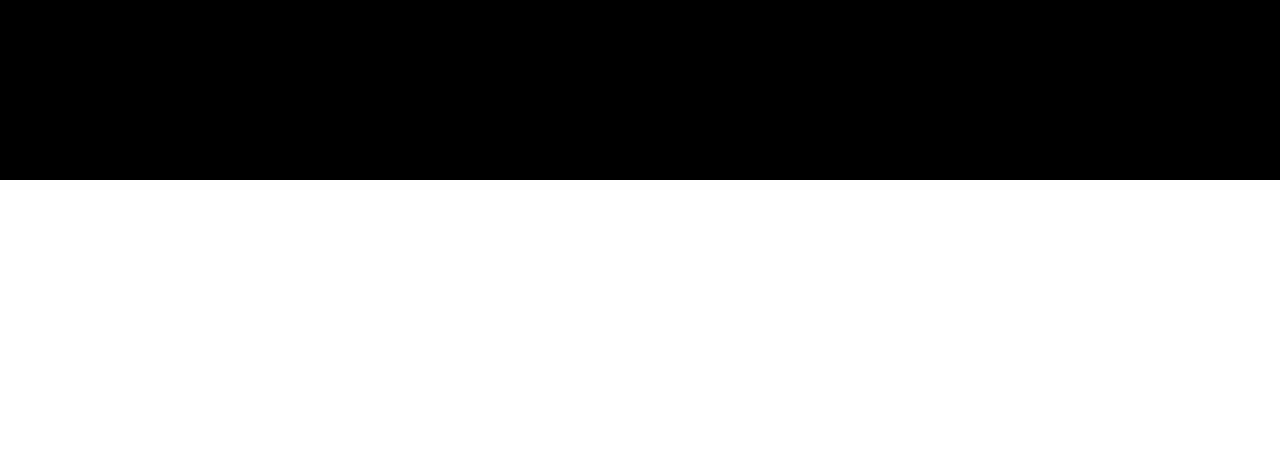
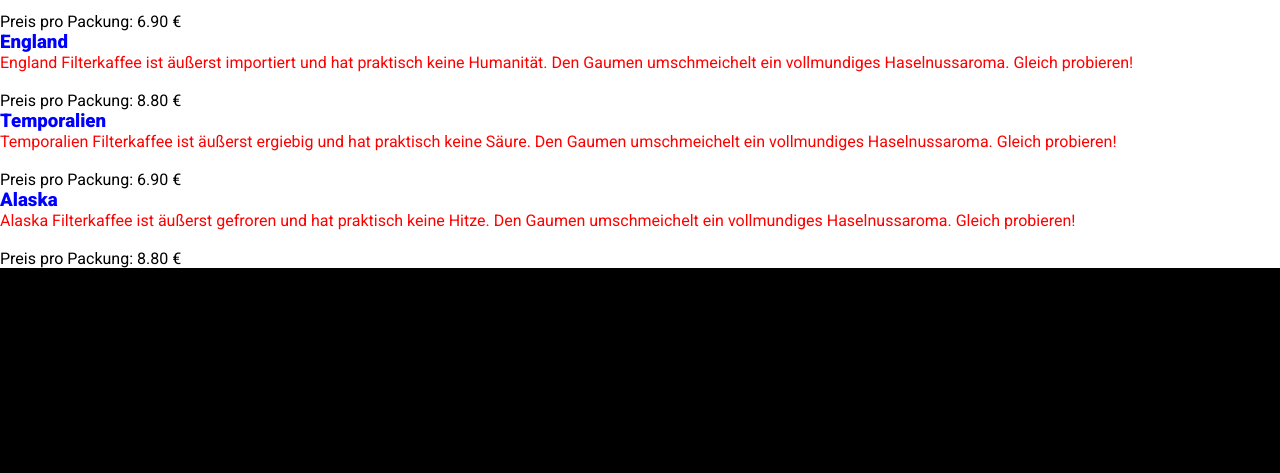
Before and after one commit to BS-FEND-2223/FEND_Rustica_BS, a website built with Vite: page src/sub-pages/shop.html in a window 1280 px wide. Shown: the part 392-865 px from the top of the page. Before the commit the page ends 800 px from the top, so only its background shows below. Built offline with nearby package versions, Linux system fonts and the light colour scheme.

Commit message:
Fixed shop.js

```diff
--- a/src/css/components/shop.css
+++ b/src/css/components/shop.css
@@ -1,3 +1,7 @@
-.product_offer {
+.title--blue {
+    color: blue;
+}
 
+.text--red {
+    color: red;
 }
--- a/src/css/main.css
+++ b/src/css/main.css
@@ -6,3 +6,4 @@
 @import "components/impressum.css";
 @import "components/cafe.css";
 @import "components/herkunft.css";
+@import "components/shop.css";
--- a/src/js/app-shop-details.js
+++ b/src/js/app-shop-details.js
@@ -15,7 +15,7 @@ async function fetchProductsDetail() {
                 <p class="p">
                     ${product.productName}
                 </p>
-                <p class="p">${(product.price * 0,01).toFixed(2) + (" €")}</p>
+                <p class="p">${(products.price * 0,01).toFixed(2) + (" €")}</p>
 
             </article>
     })
--- a/src/js/app-shop.js
+++ b/src/js/app-shop.js
@@ -6,20 +6,24 @@ async function fetchProducts() {
     const productsHtml = products
         .map((products)=> {
         const productsHtml = `
-        <a class="shop-elements" href="./shop.html?id=${products.id}">
-            <article>
-            <h3 class"title--blue">${products.productName}</h3>
-            <p>${products.producteName}</p>
-            <img src="">
-            <span>${products.productPrice}</span>
-            </article>
-        </a>
+        <div>
+            <a class="shop-elements" href="./shop.html?id=${products.id}"></a>
+                <article>
+                <h3 class="title--blue">${products.productName}</h3>
+                <p class="text--red">${products.short}</p>
+                <img src="">
+                <span>
+                <p class="p">Preis pro Packung: ${(products.price * 0.01).toFixed(2) + (" €")}</p>
+                </span>
+                </article>
+        </div>
             `;
         return productsHtml;
         }).join("");
 
     console.log(productsHtml);
-    appContainer.innerHtml = productsHtml;
+    appContainer.innerHTML = productsHtml;
+    console.log(appContainer.innerHTML)
     }
 
 fetchProducts()
--- a/src/sub-pages/shop.html
+++ b/src/sub-pages/shop.html
@@ -15,7 +15,7 @@
     <body>
 
   <main>
-    <h2>Endtecke unsere Kaffeesorten</h2>
+    <h2>Entdecke unsere Kaffeesorten</h2>
     <div id="app-shop"></div>
     <script src="../js/app-shop.js"></script>
   </main>
```
